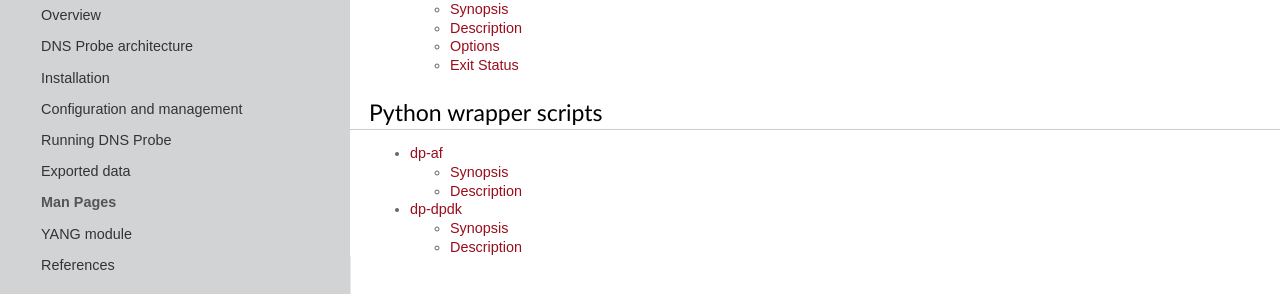
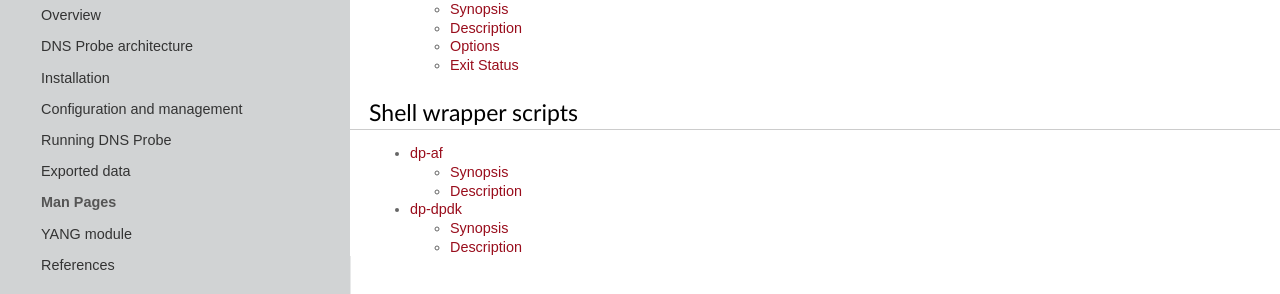
Before and after one commit to CZ-NIC/dns-probe, a Sphinx documentation site: the page built from doc/manpages/index.rst, in a window 1280 px wide. Shown: the part 380-674 px from the top of the page. Built offline with Sphinx 7.4.7, drawn with Linux system fonts in a browser that asks for light colours.

Commit message:
Sphinx: Replace mentions of Python wrapper scripts with Shell wrapper scripts

```diff
--- a/doc/manpages/dp-dpdk.rst
+++ b/doc/manpages/dp-dpdk.rst
@@ -12,6 +12,6 @@
 Description
 -----------
 
-:program:`dp-dpdk` is a script that is used as a wrapper for the :program:`dns-probe-dpdk` binary. Its purpose in to restart :program:`dns-probe-dpdk` after it has exited with the status of 1, which indicates that the ``restart`` operation was received from Sysrepo. Other exit codes from :program:`dns-probe-dpdk` cause :program:`dp-dpdk` to exit as well.
+:program:`dp-dpdk` is a shell script that is used as a wrapper for the :program:`dns-probe-dpdk` binary. Its purpose in to restart :program:`dns-probe-dpdk` after it has exited with the status of 1, which indicates that the ``restart`` operation was received from Sysrepo. Other exit codes from :program:`dns-probe-dpdk` cause :program:`dp-dpdk` to exit as well.
 
 All options are passed unchanged to :program:`dns-probe-dpdk`, see :doc:`dns-probe-dpdk` man page for details.
--- a/doc/manpages/index.rst
+++ b/doc/manpages/index.rst
@@ -13,7 +13,7 @@
    dns-probe-af
    dns-probe-dpdk
 
-Python wrapper scripts
+Shell wrapper scripts
 ----------------------
 
 .. toctree::
```
